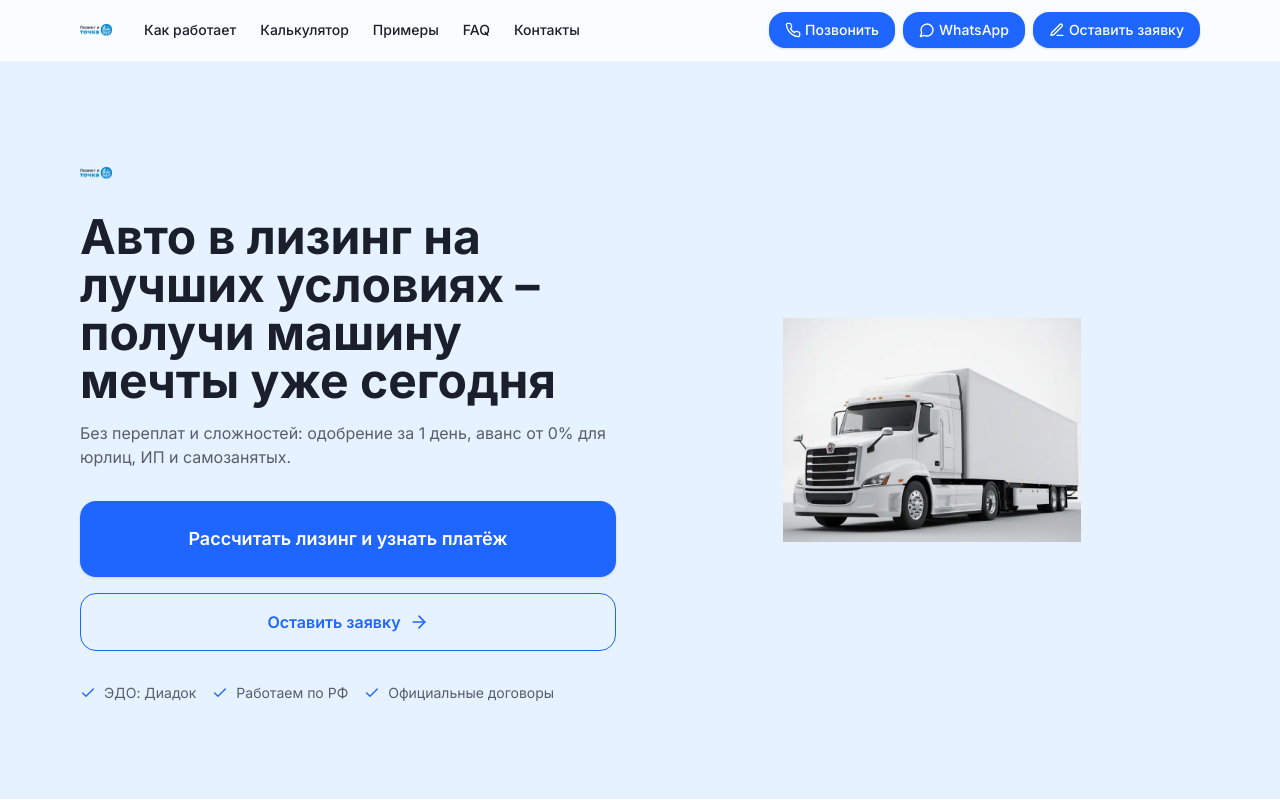
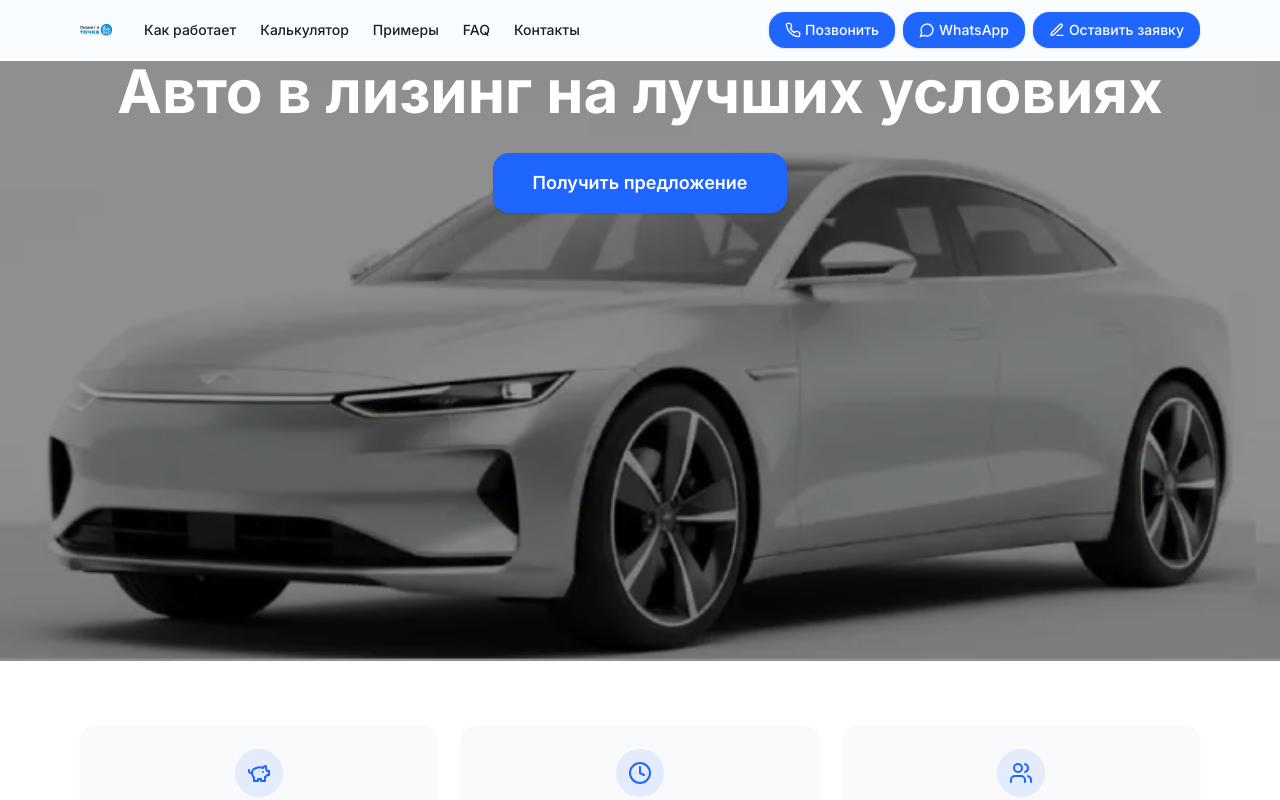
Before and after one commit to peexthree/lizing, a Next.js app: page / in a window 1280 px wide. Shown: the top 800 px of the page. Built offline with nearby package versions, Linux system fonts and the light colour scheme; no server answers.

Commit message:
╨Ю╨▒╨╜╨╛╨▓╨╕╨╗ ╨║╨╛╨┤ ╨┐╤А╨╛╨╡╨║╤В╨░

```diff
--- a/components/Hero.tsx
+++ b/components/Hero.tsx
@@ -1,100 +1,33 @@
 'use client'
 
-import { useEffect, useState } from 'react'
 import Image from 'next/image'
-import { ArrowRight, Check } from 'lucide-react'
-
-import Logo from './Logo'
 
 export default function Hero() {
-  const slides = [
-    { src: '/cases/car.webp', alt: 'Легковой автомобиль' },
-    { src: '/cases/truck.webp', alt: 'Грузовой автомобиль' },
-    { src: '/cases/excavator.webp', alt: 'Спецтехника' },
-  ]
-  const [index, setIndex] = useState(0)
-  const [startX, setStartX] = useState<number | null>(null)
-
-  useEffect(() => {
-    const id = setInterval(() => setIndex((i) => (i + 1) % slides.length), 4000)
-    return () => clearInterval(id)
-  }, [slides.length])
-
-  function handleTouchStart(e: React.TouchEvent) {
-    setStartX(e.touches[0].clientX)
+  function scrollToForm() {
+    document.getElementById('lead-form')?.scrollIntoView({ behavior: 'smooth' })
   }
 
-  function handleTouchEnd(e: React.TouchEvent) {
-    if (startX === null) return
-    const dx = e.changedTouches[0].clientX - startX
-    if (Math.abs(dx) > 50) {
-      setIndex((i) => (i + (dx < 0 ? 1 : -1) + slides.length) % slides.length)
-    }
-  }
-
-  function scrollTo(id: string) {
-    document.getElementById(id)?.scrollIntoView({ behavior: 'smooth' })
-  }
-
-  const badges = ['ЭДО: Диадок', 'Работаем по РФ', 'Официальные договоры']
-
   return (
-    <section className="relative overflow-hidden">
-      <div className="mx-auto flex max-w-6xl flex-col-reverse items-center gap-12 px-4 py-16 text-center md:flex-row md:py-24 md:text-left">
-        <div className="w-full md:w-1/2">
-          <div className="flex justify-center md:justify-start">
-            <Logo />
-          </div>
-          <h1 className="mt-6 text-3xl font-bold text-dark md:text-5xl">
-            Авто в лизинг на лучших условиях – получи машину мечты уже сегодня
-          </h1>
-          <p className="mt-4 text-dark/70">
-            Без переплат и сложностей: одобрение за 1 день, аванс от 0% для юрлиц,
-            ИП и самозанятых.
-          </p>
-          <div className="mt-8 flex flex-col gap-4 sm:flex-row sm:justify-center md:justify-start">
-            <button
-              onClick={() => scrollTo('calculator')}
-              className="inline-flex items-center justify-center rounded-2xl bg-accent px-10 py-6 text-lg font-semibold text-white shadow transition-colors hover:bg-accent/80 focus-visible:outline-none focus-visible:ring-2 focus-visible:ring-offset-2 focus-visible:ring-accent"
-            >
-              Рассчитать лизинг и узнать платёж
-            </button>
-            <button
-              onClick={() => scrollTo('lead-form')}
-              className="inline-flex items-center justify-center rounded-2xl border border-accent px-8 py-4 font-semibold text-accent transition-colors hover:bg-accent hover:text-white focus-visible:outline-none focus-visible:ring-2 focus-visible:ring-offset-2 focus-visible:ring-accent"
-            >
-              Оставить заявку
-              <ArrowRight aria-hidden="true" className="ml-2 h-5 w-5" />
-            </button>
-          </div>
-          <div className="mt-8 flex flex-wrap justify-center gap-4 text-sm text-dark/70 md:justify-start">
-            {badges.map((b) => (
-              <div key={b} className="flex items-center gap-2">
-                <Check aria-hidden="true" className="h-4 w-4 text-accent" />
-                {b}
-              </div>
-            ))}
-          </div>
-        </div>
-        <div className="w-full md:w-1/2">
-          <div
-            className="relative h-56 w-full md:h-72"
-            onTouchStart={handleTouchStart}
-            onTouchEnd={handleTouchEnd}
-          >
-            {slides.map((s, i) => (
-              <Image
-                key={s.src}
-                src={s.src}
-                alt={s.alt}
-                fill
-                sizes="(min-width: 768px) 33vw, 100vw"
-                priority={i === 0}
-                className={`absolute inset-0 object-contain p-8 transition-opacity duration-700 ${i === index ? 'opacity-100' : 'opacity-0'}`}
-              />
-            ))}
-          </div>
-        </div>
+    <section className="relative min-h-[75vh] overflow-hidden">
+      <Image
+        src="/cases/car.webp"
+        alt="Премиальный автомобиль"
+        fill
+        priority
+        sizes="100vw"
+        className="object-cover"
+      />
+      <div className="absolute inset-0 bg-black/40" />
+      <div className="relative z-10 mx-auto flex h-full max-w-6xl flex-col items-center justify-center px-4 text-center text-white">
+        <h1 className="text-4xl font-bold md:text-6xl">
+          Авто в лизинг на лучших условиях
+        </h1>
+        <button
+          onClick={scrollToForm}
+          className="mt-8 rounded-2xl bg-accent px-10 py-4 text-lg font-semibold text-white shadow transition-colors hover:bg-accent/80 focus-visible:outline-none focus-visible:ring-2 focus-visible:ring-offset-2 focus-visible:ring-accent"
+        >
+          Получить предложение
+        </button>
       </div>
     </section>
   )
```
